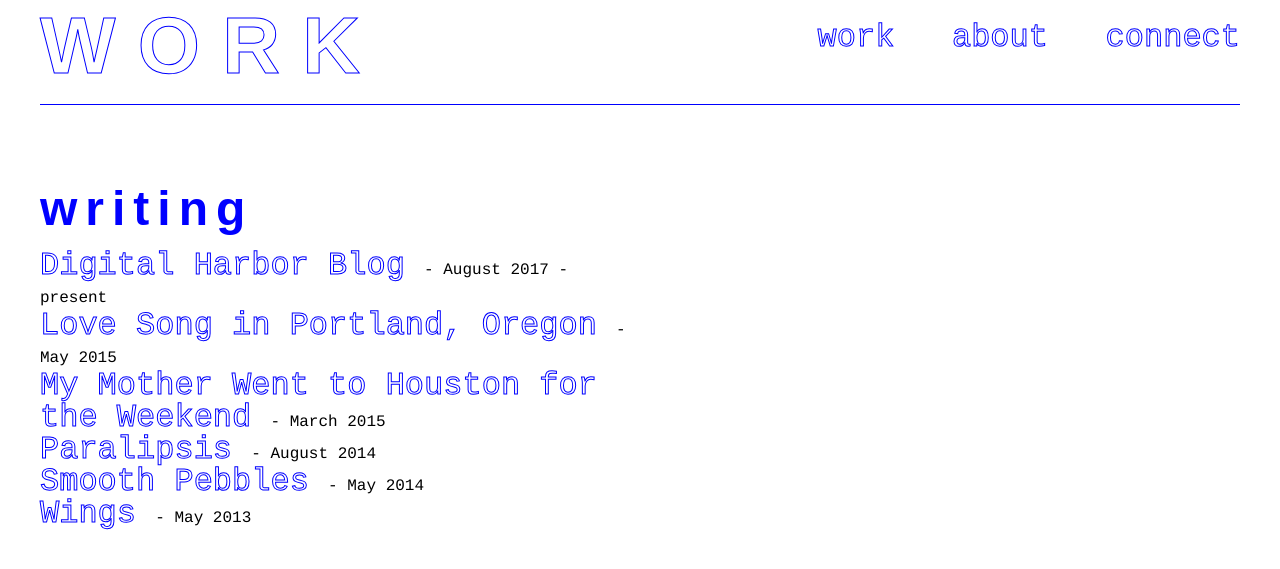
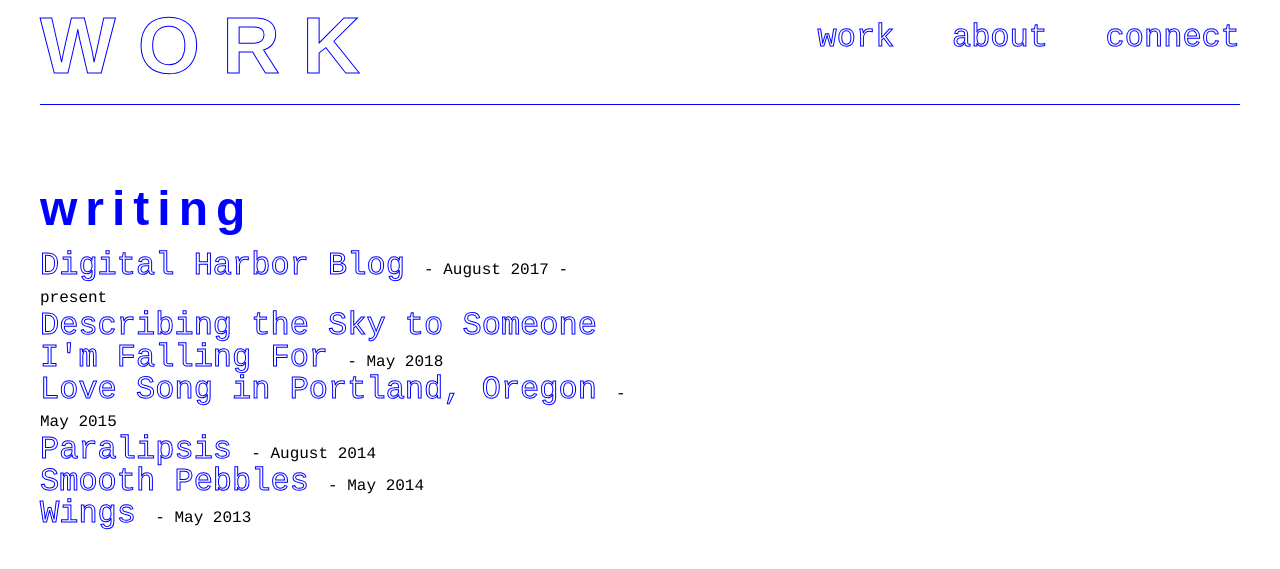
Before and after one commit to reram/reram.github.io, a Jekyll site: the page site redesign/work.html, which Jekyll copies as it is, in a window 1280 px wide. Shown: the top 569 px of the page. Built offline with Jekyll 4.4.1, drawn with Linux system fonts in a browser that asks for light colours.

Commit message:
Update work.html

```diff
--- a/site redesign/work.html
+++ b/site redesign/work.html
@@ -32,13 +32,13 @@
         Digital Harbor Blog
       </a> - August 2017 - present
       <br>
+      <a href="https://maudlinhouse.net/describing-the-sky-to-someone-im-falling-for/">
+        Describing the Sky to Someone I'm Falling For
+      </a> - May 2018
+      <br>
       <a href="http://www.styluslit.org/issues/stylus2015.pdf#page=53">
         Love Song in Portland, Oregon
       </a> - May 2015
-      <br>
-      <a href="http://www.mochilareview.com/store/">
-        My Mother Went to Houston for the Weekend
-      </a> - March 2015
       <br>
       <a href="https://issuu.com/ggbzine/docs/ggb_22">
         Paralipsis
```
